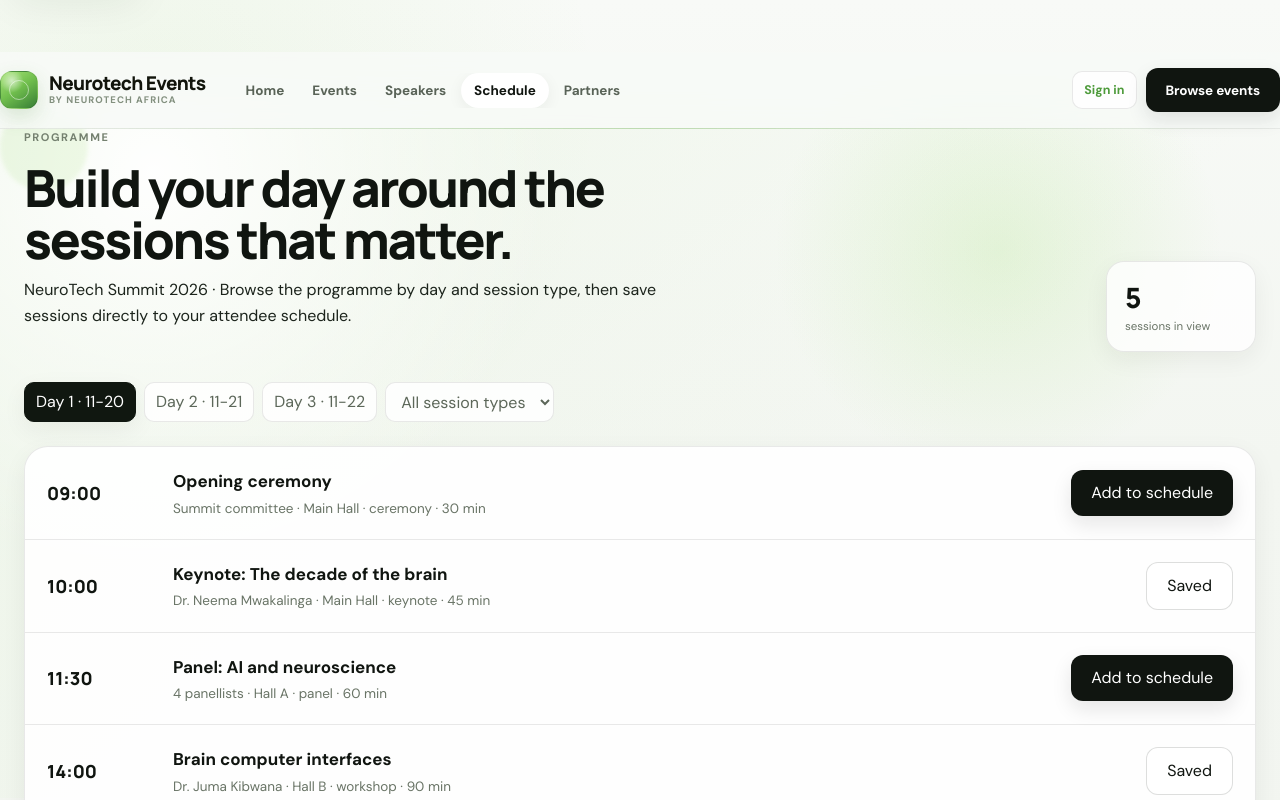
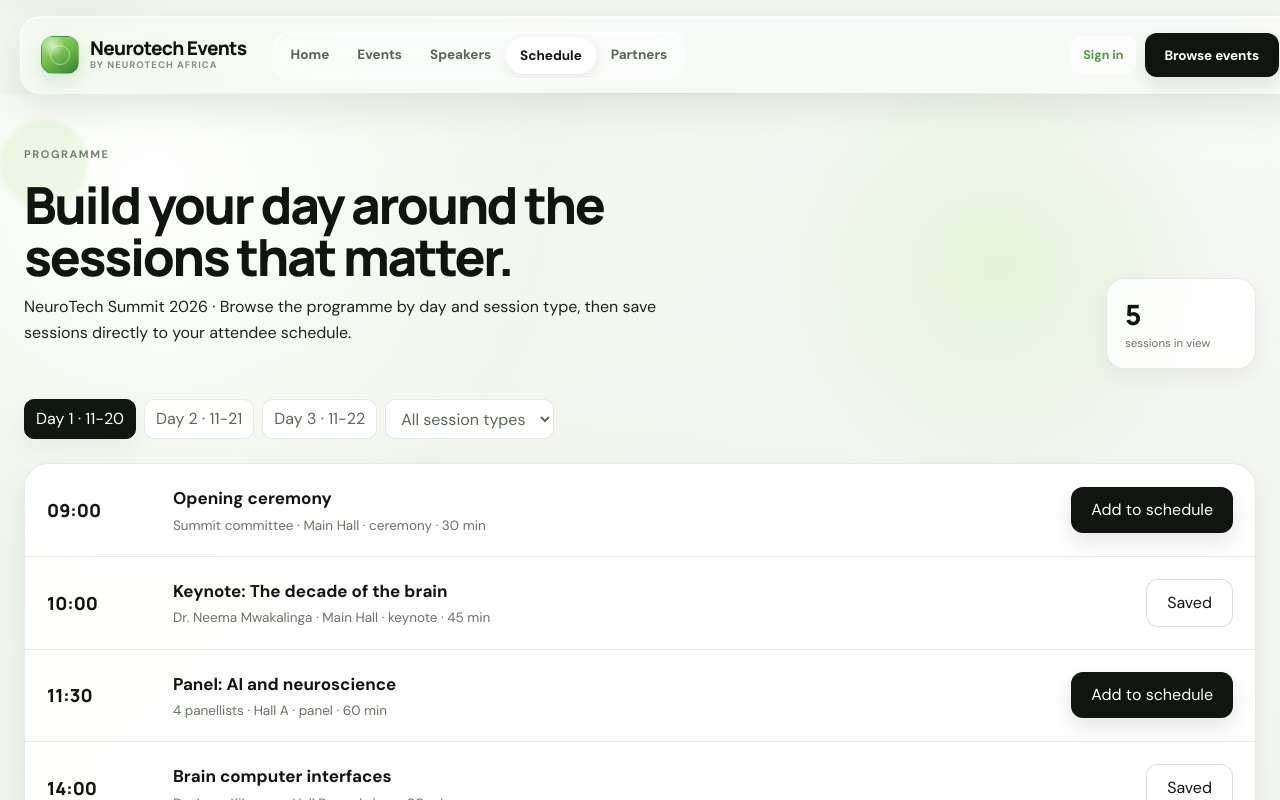
Before and after one commit to Drbrilliant360/neurotech-events, a React (Vite) app: page /schedule in a window 1280 px wide. Shown: the top 800 px of the page. Built offline with nearby package versions, Linux system fonts and the light colour scheme.

Commit message:
style: add glass public navigation header

```diff
--- a/src/styles/premium-polish.css
+++ b/src/styles/premium-polish.css
@@ -29,6 +29,60 @@
   height: 1px;
   content: "";
   background: linear-gradient(90deg, transparent, rgba(111, 190, 74, 0.34), transparent);
+}
+
+/* Public navigation glass: keep the header light and translucent against the
+   event artwork while retaining a crisp, high-contrast reading surface. */
+.nt-header {
+  top: 16px;
+  margin: 16px 20px 0;
+  border: 1px solid rgba(255, 255, 255, 0.7);
+  border-radius: 20px;
+  background: rgba(248, 250, 247, 0.66);
+  box-shadow: 0 14px 36px rgba(31, 51, 27, 0.10), inset 0 1px 0 rgba(255, 255, 255, 0.86);
+  backdrop-filter: blur(22px) saturate(150%);
+  -webkit-backdrop-filter: blur(22px) saturate(150%);
+}
+
+.nt-header-row {
+  padding-inline: 20px;
+}
+
+.nt-nav {
+  padding: 4px;
+  border: 1px solid rgba(255, 255, 255, 0.68);
+  border-radius: 16px;
+  background: rgba(255, 255, 255, 0.34);
+  box-shadow: inset 0 1px 0 rgba(255, 255, 255, 0.76);
+  backdrop-filter: blur(14px) saturate(140%);
+  -webkit-backdrop-filter: blur(14px) saturate(140%);
+}
+
+.nt-nav a[aria-current="page"],
+.nt-nav a.is-on {
+  border: 1px solid rgba(255, 255, 255, 0.82);
+  background: rgba(255, 255, 255, 0.78);
+  box-shadow: 0 5px 14px rgba(31, 51, 27, 0.09), inset 0 1px 0 rgba(255, 255, 255, 0.9);
+}
+
+.nt-account-link {
+  border-color: rgba(255, 255, 255, 0.76);
+  background: rgba(255, 255, 255, 0.42);
+  box-shadow: inset 0 1px 0 rgba(255, 255, 255, 0.8);
+  backdrop-filter: blur(12px);
+  -webkit-backdrop-filter: blur(12px);
+}
+
+@media (max-width: 720px) {
+  .nt-header {
+    top: 10px;
+    margin: 10px 12px 0;
+    border-radius: 16px;
+  }
+
+  .nt-header-row {
+    padding-inline: 14px;
+  }
 }
 
 .nt-brand:hover .nt-mark {
```
